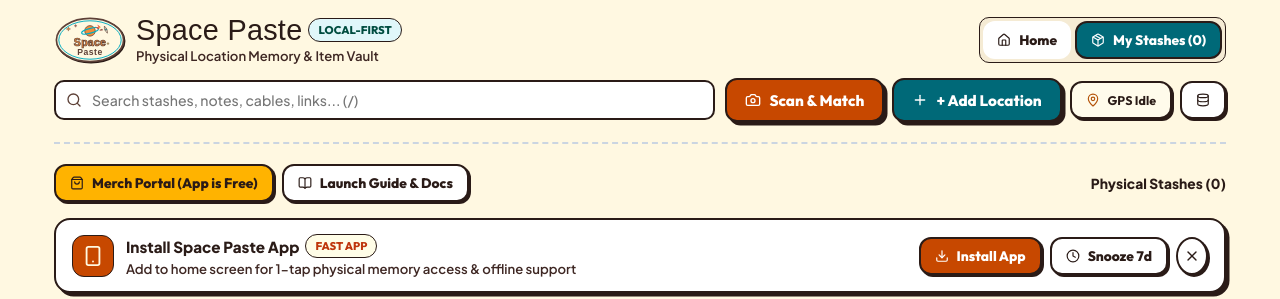
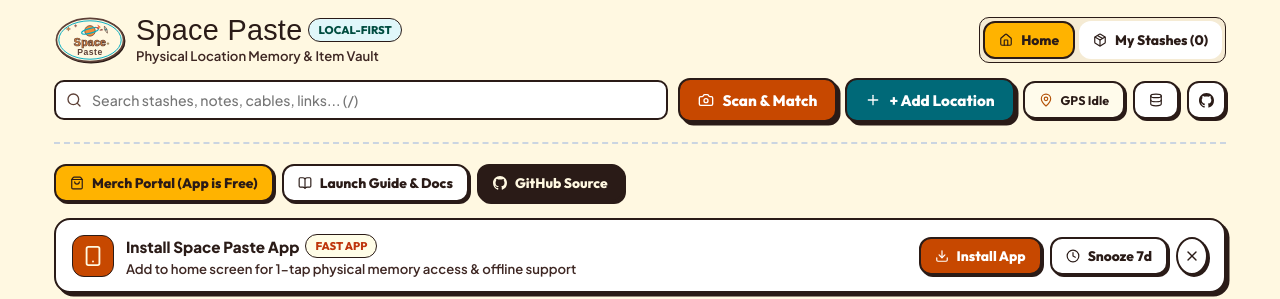
Before and after one commit to shangle/space-paste, a React (Vite) app: page / in a window 1280 px wide. Shown: the top 299 px of the page. Built offline with nearby package versions, Linux system fonts and the light colour scheme; no server answers; a web font is replaced by a local one.

Commit message:
github_site_links_and_about_section

```diff
--- a/src/App.tsx
+++ b/src/App.tsx
@@ -153,7 +153,7 @@
         onSearchChange={setSearchQuery}
       />
 
-      {/* Quick Merch & Docs Bar */}
+      {/* Quick Merch, Docs & GitHub Bar */}
       <div style={{ display: 'flex', alignItems: 'center', justifyContent: 'space-between', marginBottom: '16px', flexWrap: 'wrap', gap: '8px' }}>
         <div style={{ display: 'flex', gap: '8px', flexWrap: 'wrap' }}>
           <button onClick={() => setShowMerch(true)} className="btn btn-sm btn-gold">
@@ -165,6 +165,18 @@
             <BookOpen size={14} />
             <span>Launch Guide & Docs</span>
           </button>
+
+          <a
+            href="https://github.com/shangle/space-paste"
+            target="_blank"
+            rel="noopener noreferrer"
+            className="btn btn-sm btn-brown"
+          >
+            <svg height="14" width="14" viewBox="0 0 24 24" fill="currentColor">
+              <path d="M12 0C5.37 0 0 5.37 0 12c0 5.31 3.435 9.795 8.205 11.385.6.105.825-.255.825-.57 0-.285-.015-1.23-.015-2.235-3.015.555-3.795-.735-4.035-1.41-.135-.345-.72-1.41-1.23-1.695-.42-.225-1.02-.78-.015-.795.945-.015 1.62.87 1.845 1.23 1.08 1.815 2.805 1.305 3.495.99.105-.78.42-1.305.765-1.605-2.67-.3-5.46-1.335-5.46-5.925 0-1.305.465-2.385 1.23-3.225-.12-.3-.54-1.53.12-3.18 0 0 1.005-.315 3.3 1.23.96-.27 1.98-.405 3-.405s2.04.135 3 .405c2.295-1.56 3.3-1.23 3.3-1.23.66 1.65.24 2.88.12 3.18.765.84 1.23 1.905 1.23 3.225 0 4.605-2.805 5.625-5.475 5.925.435.375.81 1.095.81 2.22 0 1.605-.015 2.895-.015 3.3 0 .315.225.69.825.57A12.02 12.02 0 0024 12c0-6.63-5.37-12-12-12z"/>
+            </svg>
+            <span>GitHub Source</span>
+          </a>
         </div>
 
         {activeView === 'stashes' && (
--- a/src/components/Header.tsx
+++ b/src/components/Header.tsx
@@ -76,7 +76,7 @@
             </div>
           </div>
 
-          {/* Navigation Tabs (Renamed "Home Pitch" -> "Home") */}
+          {/* Navigation Tabs (Home / My Stashes) */}
           <div style={{ display: 'flex', gap: '4px', backgroundColor: 'var(--bg-subtle)', padding: '3px', borderRadius: '10px', border: '1.5px solid #2A1B17' }}>
             <button
               onClick={onGoHome}
@@ -108,6 +108,7 @@
             <input
               ref={searchInputRef}
               type="text"
+              aria-label="Search physical stashes, notes, cables, or links"
               placeholder="Search stashes, notes, cables, links... (/)"
               value={searchQuery}
               onChange={(e) => {
@@ -158,6 +159,19 @@
             <button onClick={onOpenBackup} className="btn btn-sm" title="Data Backup & Export">
               <Database size={14} />
             </button>
+
+            <a
+              href="https://github.com/shangle/space-paste"
+              target="_blank"
+              rel="noopener noreferrer"
+              className="btn btn-sm"
+              style={{ padding: '8px 10px' }}
+              title="View GitHub Repository & Source Code"
+            >
+              <svg height="15" width="15" viewBox="0 0 24 24" fill="currentColor">
+                <path d="M12 0C5.37 0 0 5.37 0 12c0 5.31 3.435 9.795 8.205 11.385.6.105.825-.255.825-.57 0-.285-.015-1.23-.015-2.235-3.015.555-3.795-.735-4.035-1.41-.135-.345-.72-1.41-1.23-1.695-.42-.225-1.02-.78-.015-.795.945-.015 1.62.87 1.845 1.23 1.08 1.815 2.805 1.305 3.495.99.105-.78.42-1.305.765-1.605-2.67-.3-5.46-1.335-5.46-5.925 0-1.305.465-2.385 1.23-3.225-.12-.3-.54-1.53.12-3.18 0 0 1.005-.315 3.3 1.23.96-.27 1.98-.405 3-.405s2.04.135 3 .405c2.295-1.56 3.3-1.23 3.3-1.23.66 1.65.24 2.88.12 3.18.765.84 1.23 1.905 1.23 3.225 0 4.605-2.805 5.625-5.475 5.925.435.375.81 1.095.81 2.22 0 1.605-.015 2.895-.015 3.3 0 .315.225.69.825.57A12.02 12.02 0 0024 12c0-6.63-5.37-12-12-12z"/>
+              </svg>
+            </a>
           </div>
 
         </div>
```
Also changed, not shown: scratch/update_repo.js (added, +22 -0 lines).
